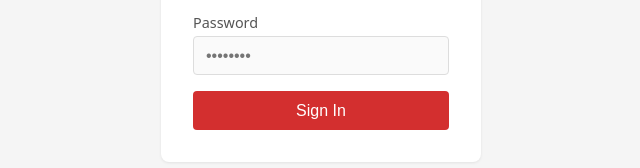
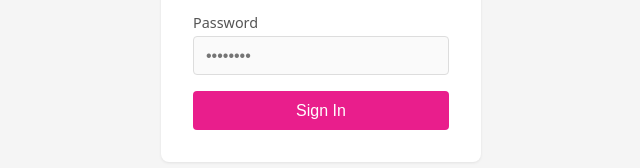
Before and after one commit to shakeb03/evo-test, a website: page public/index.html in a window 1280 px wide. Shown: the part 396-564 px from the top of the page, without its empty margins (319-959 px from the left). Drawn offline with Linux system fonts and the light colour scheme.

Commit message:
evo: Multiple users are requesting the sign-in button be changed to pink. While highly frequent, the feedback is largely cosmetic and low-actionability for core functionality. Consider a minor UI update or theming option to address this vocal group.

```diff
--- a/public/index.html
+++ b/public/index.html
@@ -67,13 +67,13 @@
       width:100%;
       padding:.65rem;
       font-size:1rem;
-      background:#d32f2f;
+      background:#e91e8c;
       color:#fff;
       border:none;
       border-radius:4px;
       cursor:pointer;
     }
-    button[type="submit"]:hover{background:#b71c1c}
+    button[type="submit"]:hover{background:#c2185b}
     /* Reduce motion for users who prefer it — also reduces paint work on mobile */
     @media (prefers-reduced-motion: reduce){
       *{transition:none!important}
```
